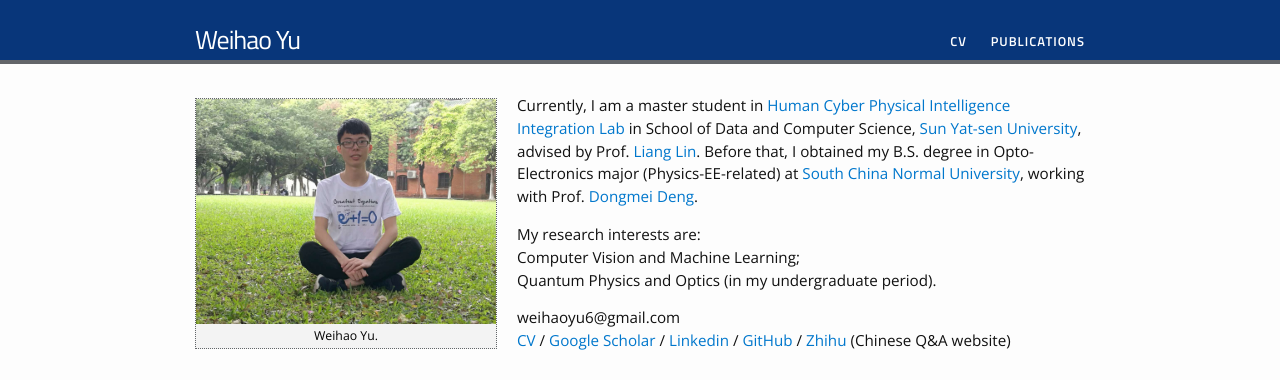
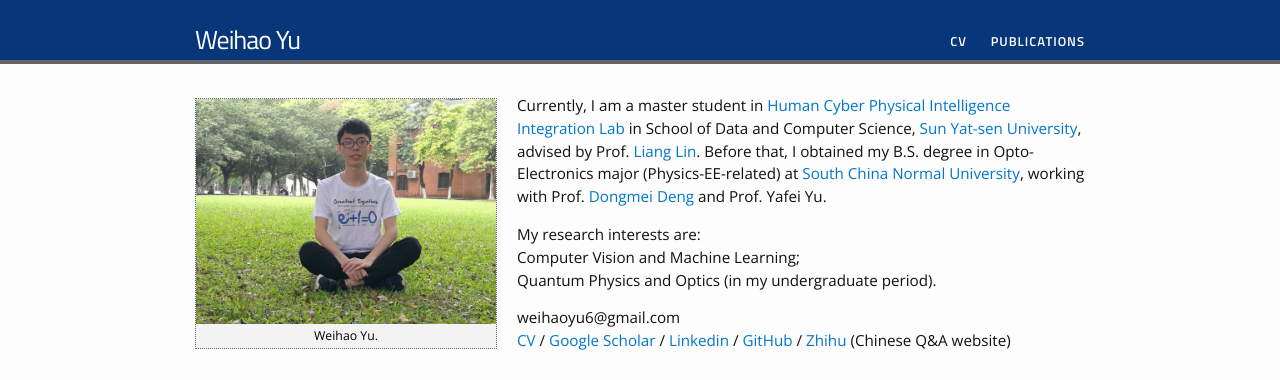
Before and after one commit to yuweihao/yuweihao.github.io, a Jekyll site: the page built from index.html, in a window 1280 px wide. Shown: the top 380 px of the page. Built offline with Jekyll 4.4.1, drawn with Linux system fonts in a browser that asks for light colours.

Commit message:
Update index.html

```diff
--- a/index.html
+++ b/index.html
@@ -21,7 +21,7 @@ School of Data and Computer Science,
 advised by Prof. <a href="http://www.linliang.net/" target="_blank" rel="external">Liang Lin</a>.
 Before that, I obtained my B.S. degree in Opto-Electronics major (Physics-EE-related) at
 <a href="http://www.scnu.edu.cn/" target="_blank" rel="external"> South China Normal University</a>,
-working with Prof. <a href="https://www.researchgate.net/profile/Dongmei_Deng" target="_blank" rel="external">Dongmei Deng</a>.</p>
+working with Prof. <a href="https://www.researchgate.net/profile/Dongmei_Deng" target="_blank" rel="external">Dongmei Deng</a> and Prof. Yafei Yu.</p>
 <p>
 My research interests are: <br>
 Computer Vision and Machine Learning; <br>
```
